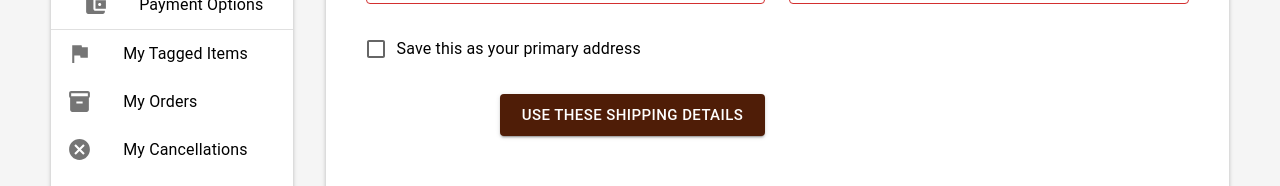
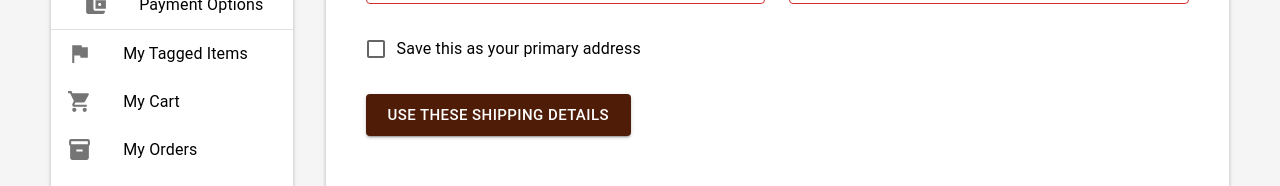
Before and after one commit to NalinMalla/BOSS, a React (Create React App) app: page /profile/addressBook in a window 1280 px wide. Shown: the part 542-728 px from the top of the page. Built offline with nearby package versions, Linux system fonts and the light colour scheme; no server answers; sample sign-in values are in the browser's storage.

Commit message:
Cleaned Code.

```diff
--- a/src/components/profileList.js
+++ b/src/components/profileList.js
@@ -16,6 +16,7 @@ import PersonIcon from "@mui/icons-material/Person";
 import ShareLocationIcon from "@mui/icons-material/ShareLocation";
 import AccountBalanceWalletIcon from "@mui/icons-material/AccountBalanceWallet";
 import FlagIcon from '@mui/icons-material/Flag';
+import ShoppingCartIcon from "@mui/icons-material/ShoppingCart";
 import { Link } from "@mui/material";
 
 export default function ProfileList() {
@@ -93,6 +94,15 @@ export default function ProfileList() {
         </ListItemButton>
       </Link>
 
+      <Link href="/cart" underline="none" style={{ color: "#000" }}>
+        <ListItemButton>
+          <ListItemIcon>
+            <ShoppingCartIcon style={{ height: 25, width: 25, marginTop: -2 }} />
+          </ListItemIcon>
+          <ListItemText primary="My Cart" />
+        </ListItemButton>
+      </Link>
+
       <Link href="/profile/orders" underline="none" style={{ color: "#000" }}>
         <ListItemButton>
           <ListItemIcon>
--- a/src/screens/profileAddressBook.js
+++ b/src/screens/profileAddressBook.js
@@ -39,7 +39,7 @@ const ProfileAddressBook = () => {
         >
           <AddressForm
             saveCheckboxStyle={{ display: "none" }}
-            saveButtonStyle={{ display: "flex" }}
+            // saveButtonStyle={{ display: "flex" }}
           />
         </div>
       </div>
```
Also changed, not shown: src/screens/adminOrders.js (+0 -27 lines).
